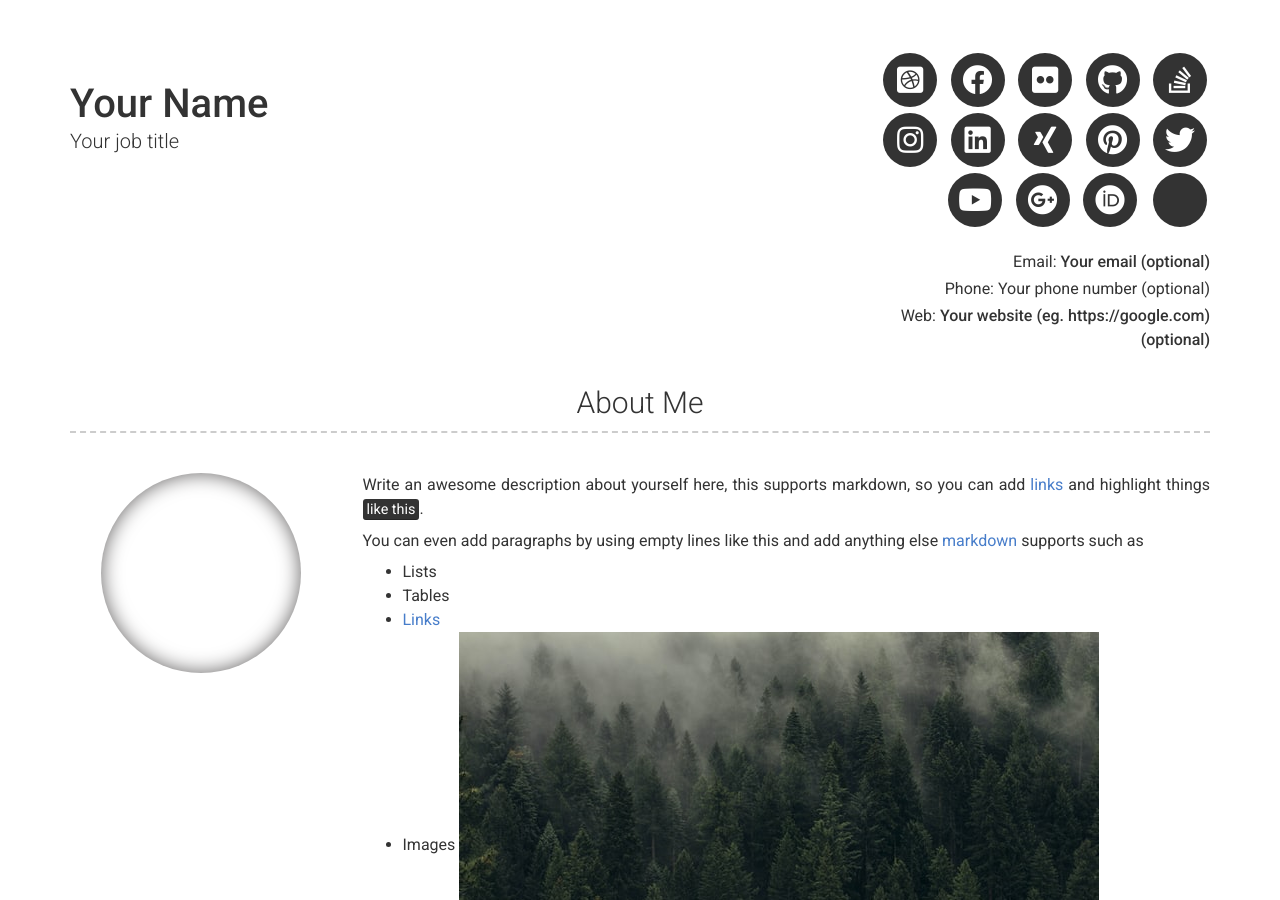
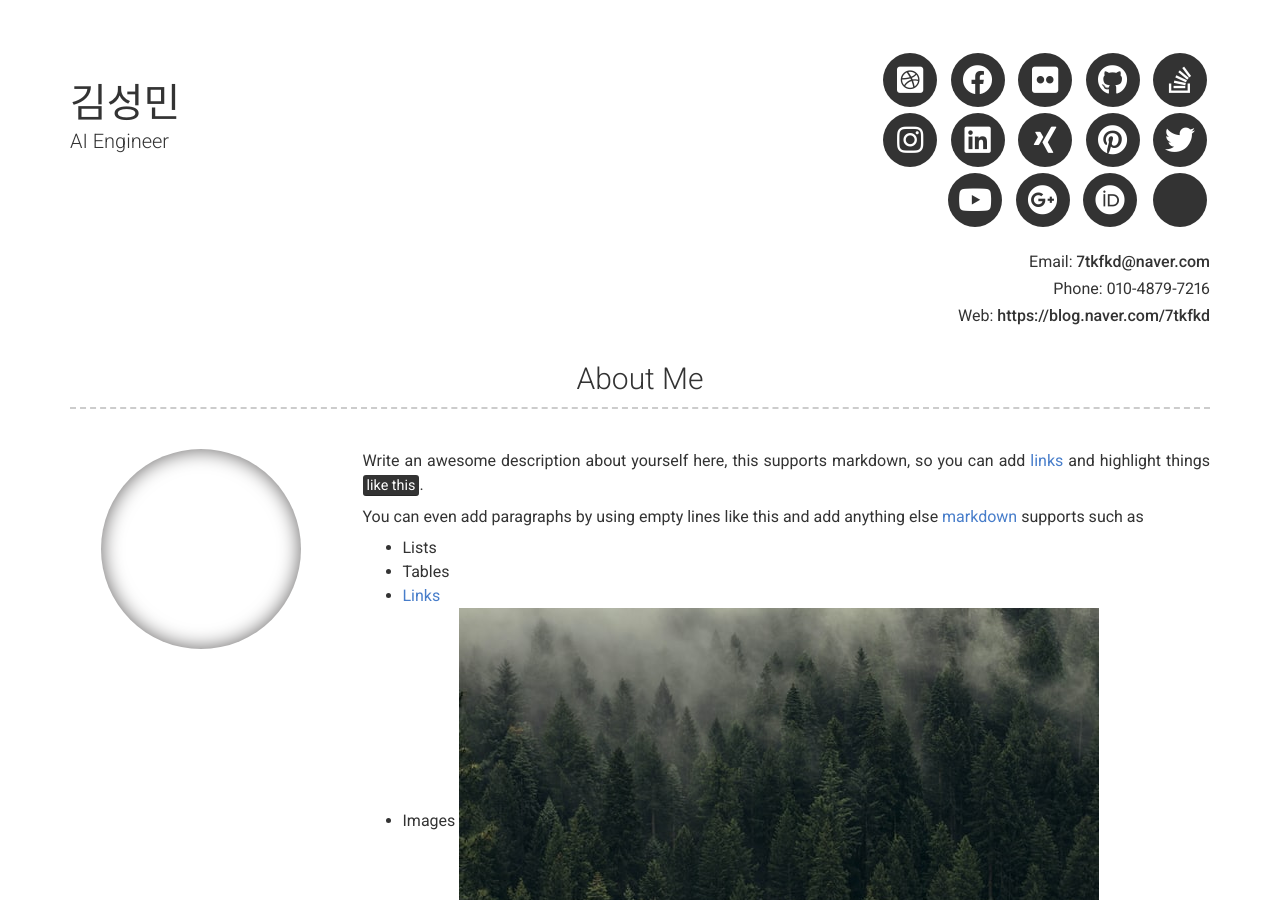
Before and after one commit to ksm0517/aboutMe, a Jekyll site: the page built from index.md, in a window 1280 px wide and 900 px high. Built offline with Jekyll 4.4.1, drawn with Linux system fonts in a browser that asks for light colours; nearby versions of some CDN libraries; some of the changed text lies outside the part shown.

Commit message:
fix_a_littl

```diff
--- a/_config.yml
+++ b/_config.yml
@@ -6,13 +6,13 @@ repository: Git repository where your resume will be hosted, only required if yo
 version: 2
 
 # Personal info
-name: Your Name
-title: Your job title
-email: Your email (optional)
+name: 김성민
+title: AI Engineer
+email: 7tkfkd@naver.com
 # email_title: Email (Email title override)
-phone: Your phone number (optional)
+phone: 010-4879-7216
 # phone_title: Phone (Phone title override)
-website: Your website (eg. https://google.com)(optional)
+website: https://blog.naver.com/7tkfkd
 # website_title: Web (Website title override)
 
 # Dark Mode (true/false/never)
```
